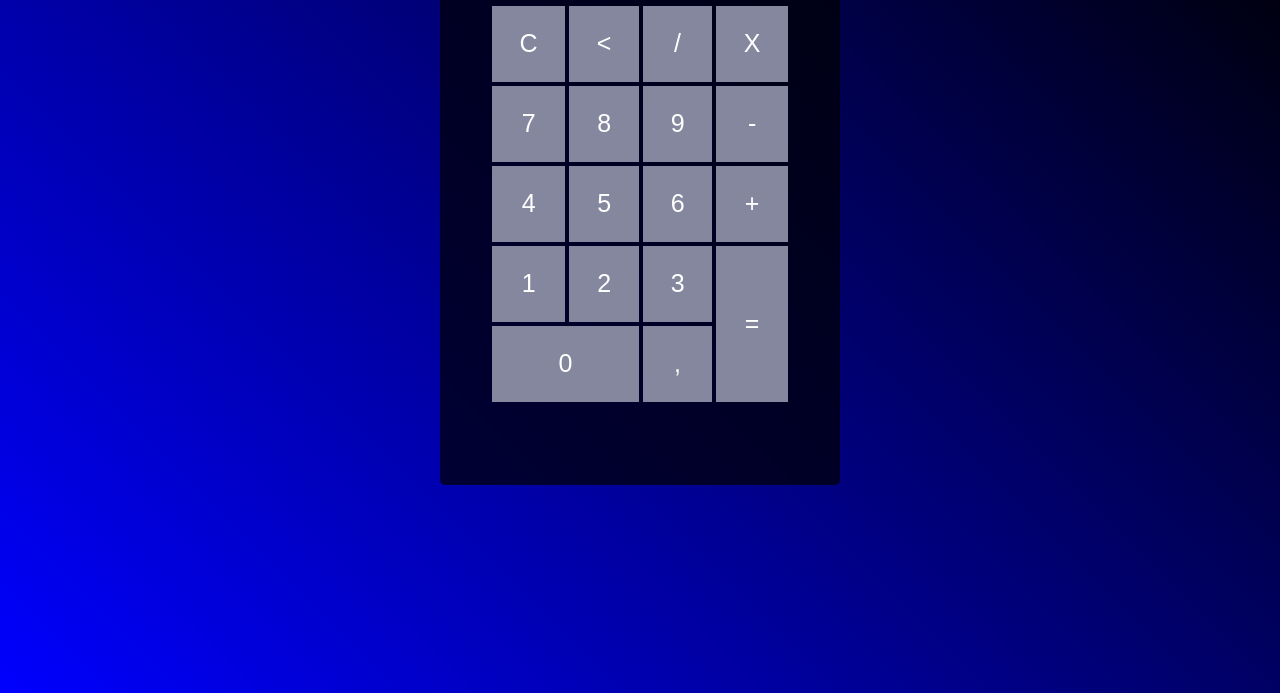
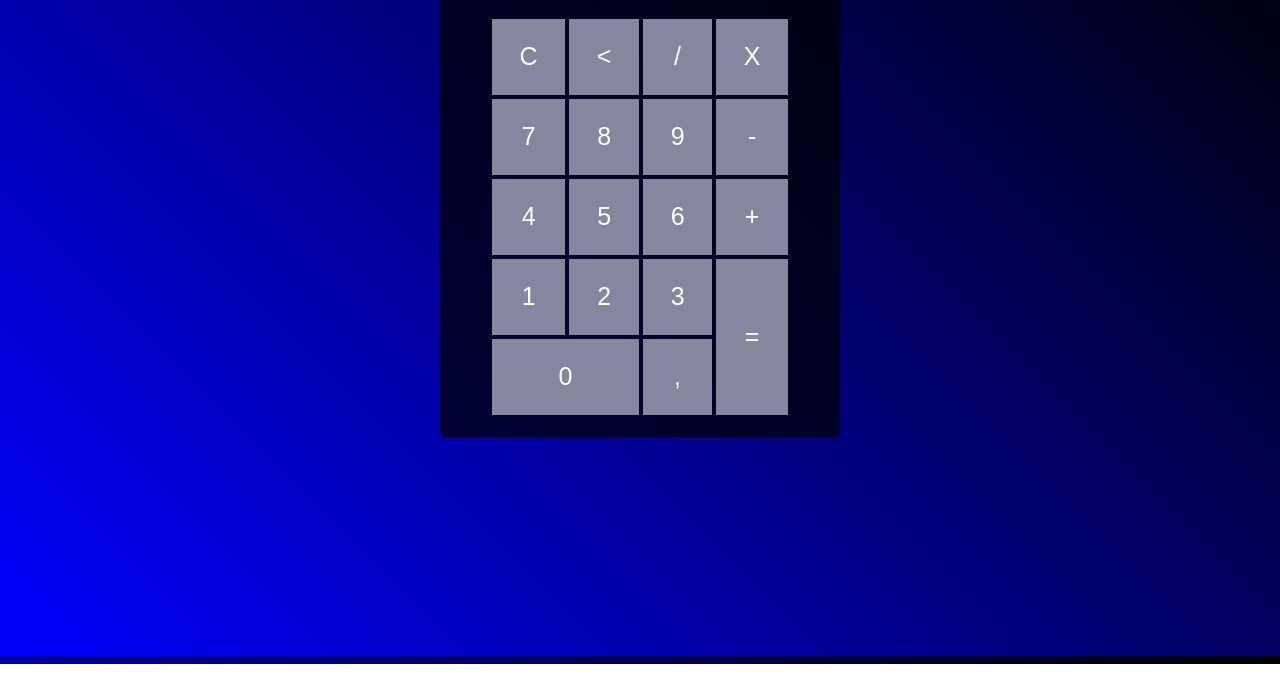
Before and after one commit to Luizcavalcantte/calculadora, a plain HTML site: page calculadora/index.html in a window 1280 px wide. Shown: the part 136-829 px from the top of the page. After the commit the page ends 800 px from the top, so only its background shows below. Drawn offline with Linux system fonts and the light colour scheme.

Commit message:
pequeno ajuste no css

```diff
--- a/calculadora/style.css
+++ b/calculadora/style.css
@@ -1,14 +1,16 @@
 body {
   background-image: linear-gradient(45deg, blue, black);
-  height: 100vh;
+  height: 97vh;
 
   text-align: center;
 }
 .container {
+  padding-top: 5px;
+  padding-bottom: 10px;
   background-color: rgba(0, 0, 0, 0.7);
   color: white;
   width: 400px;
-  height: 600px;
+  height: 550px;
   border-radius: 5px;
   margin: auto;
 }
```
